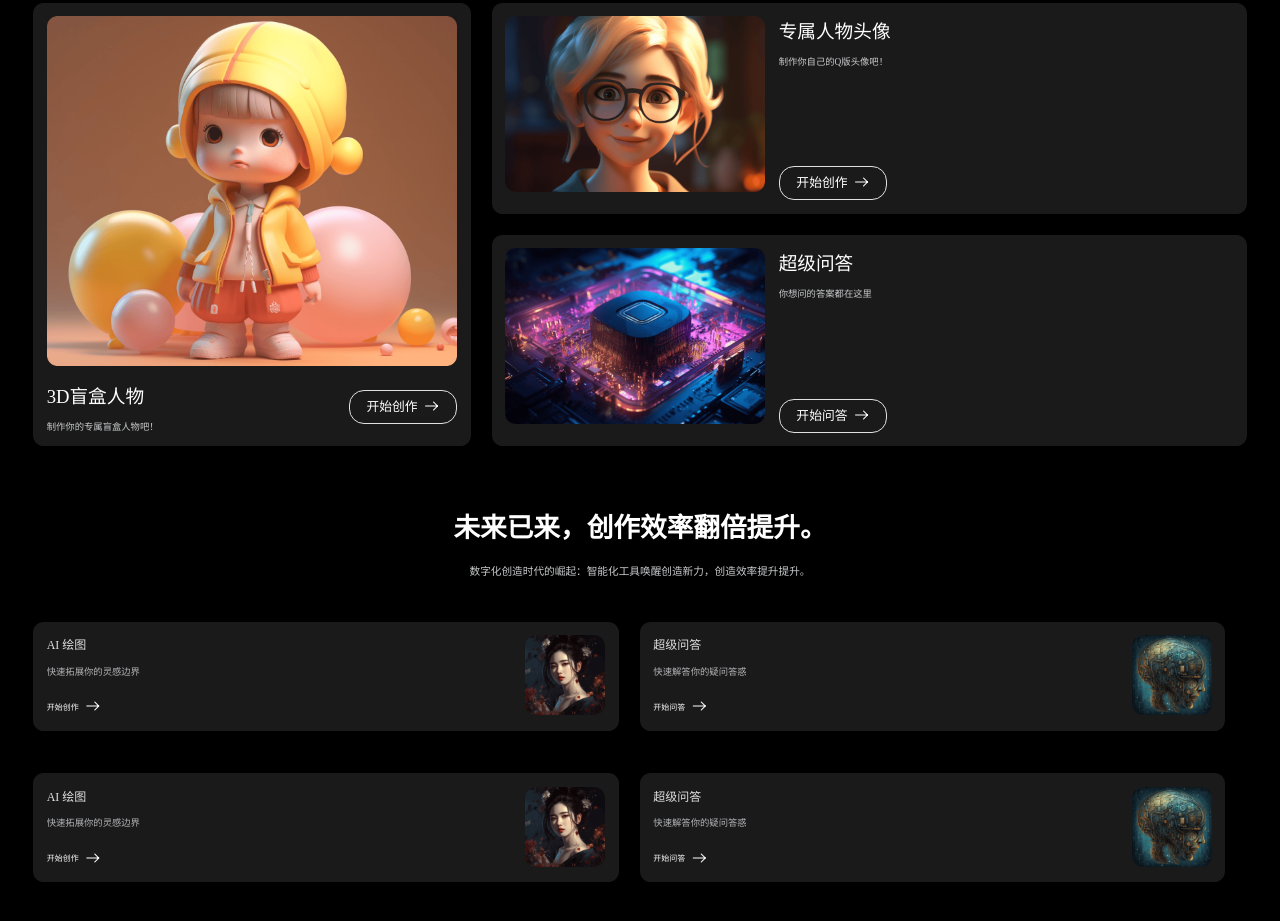
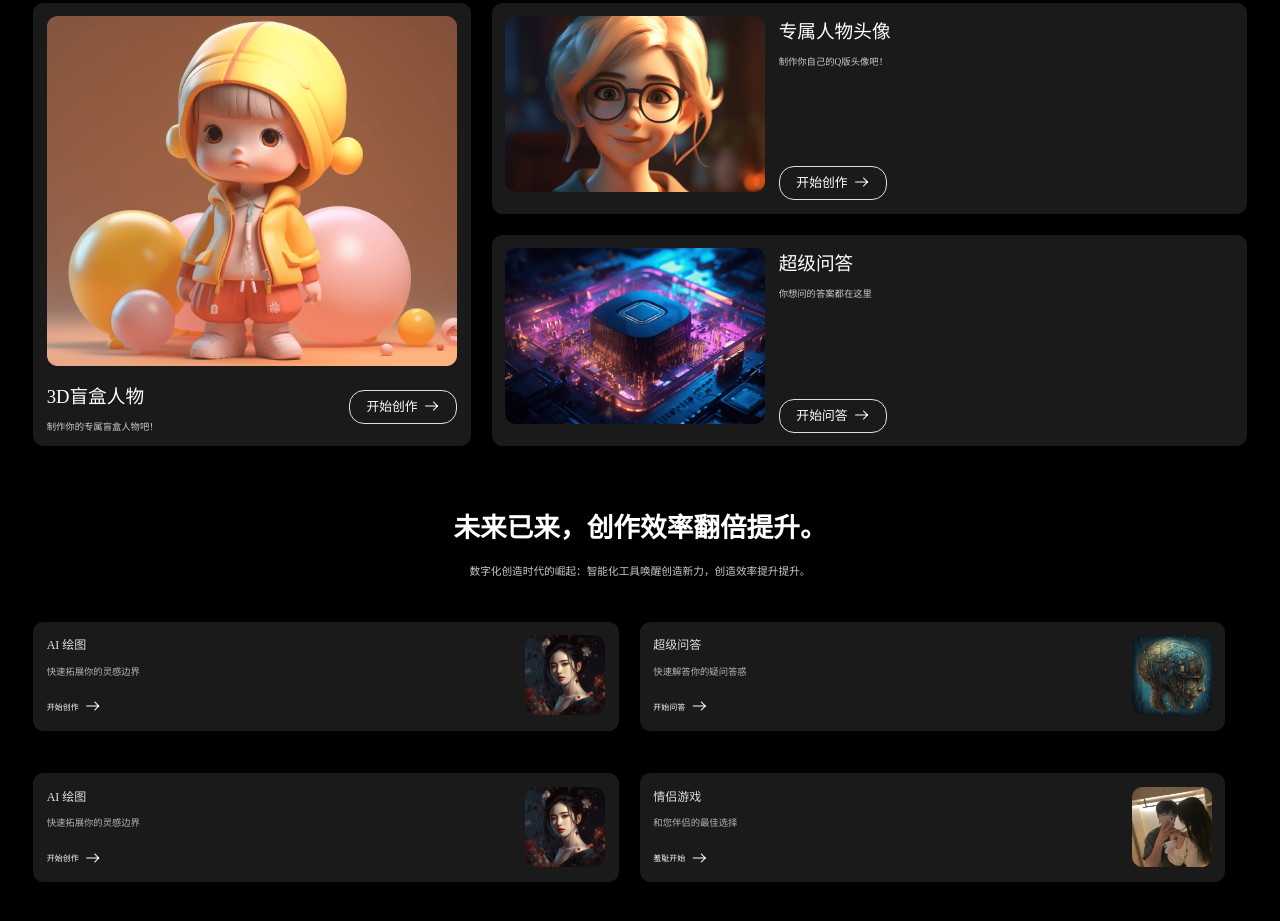
Before and after one commit to qwerty-king/polymerization_webapp.github.io, a plain HTML site: page index.html in a window 1280 px wide. Shown: the part 1282-2203 px from the top of the page. Drawn offline with Linux system fonts and the light colour scheme; animation ran at ten frames a second; a script that the page names is missing.

Commit message:
Add files via upload

```diff
--- a/index.html
+++ b/index.html
@@ -359,7 +359,7 @@
                   </div>
                 </div>
                 <div class="button astro-J7PV25F6" style="margin-top: 9rem;">
-                  <span class="astro-J7PV25F6">开始创作</span>
+                  <span class="astro-J7PV25F6" >开始创作</span>
                   <div class="icon astro-J7PV25F6">
                     <i class="iconfont  icon-arrow-right astro-J7PV25F6"></i>
                   </div>
@@ -536,12 +536,12 @@
               <div class="module3-left astro-J7PV25F6">
 
                 <div class="astro-J7PV25F6">
-                  <div class="title astro-J7PV25F6">超级问答</div>
-                  <div class="subtitle astro-J7PV25F6">快速解答你的疑问答惑</div>
+                  <div class="title astro-J7PV25F6">情侣游戏</div>
+                  <div class="subtitle astro-J7PV25F6">和您伴侣的最佳选择</div>
                 </div>
 
                 <div class="btn astro-J7PV25F6">
-                  <span class="astro-J7PV25F6">开始问答</span>
+                  <span class="astro-J7PV25F6" onclick="location.href='zhengxinhua/index.html'">羞耻开始</span>
                   <div class="icon astro-J7PV25F6">
                     <i class="iconfont  icon-arrow-right astro-J7PV25F6"></i>
                   </div>
@@ -550,7 +550,7 @@
               </div>
 
               <div class="module3-right astro-J7PV25F6">
-                <img alt="" class="img astro-J7PV25F6" src="img/home5.png">
+                <img alt="" class="img astro-J7PV25F6" src="img/home6.png">
               </div>
 
             </div>
```
Also changed, not shown: img/home6.png (added).
